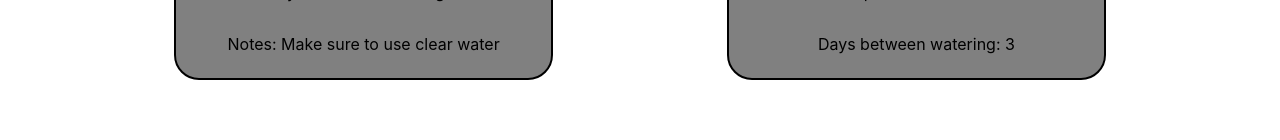
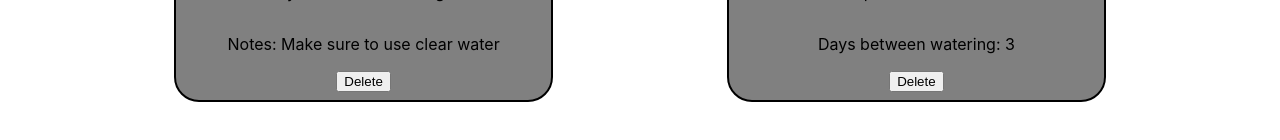
Before and after one commit to ft-watermyplants-1/front-end, a React (Create React App) app in the folder front-end/: page /Gallery in a window 1280 px wide. Shown: the part 548-688 px from the top of the page. Built offline with nearby package versions, Linux system fonts and the light colour scheme.

Commit message:
delete button console logs dummyData

```diff
--- /dev/null
+++ b/front-end/src/components/DeleteButton.js
@@ -0,0 +1,21 @@
+import React, { useState } from 'react';
+import dummyData from './dummyData';
+
+
+
+const DeleteButton = (props) => {
+    const { index } = props;
+
+    const deleteCard = () => {
+        dummyData.splice(index, 1);
+        console.log(dummyData);
+    }
+
+    return (
+        <div>
+            <button onClick = {deleteCard}>Delete</button>
+        </div>
+    )
+}
+
+export default DeleteButton;
--- a/front-end/src/components/PlantCreate.js
+++ b/front-end/src/components/PlantCreate.js
@@ -1,5 +1,5 @@
 import React from "react";
-import Modal from "react-modal";
+// import Modal from "react-modal";
 
 export default function PlantModal(props) {
   const { values, submit, change, /* errors, */ disabled } = props;
--- a/front-end/src/components/gallery.js
+++ b/front-end/src/components/gallery.js
@@ -1,11 +1,12 @@
 import React, { useState, useEffect } from "react";
 //import { Route, Switch, Link } from "react-router-dom";
-import PlantCard from "./PlantCard";
+import PlantCard from "./plantCard";
 //import * as yup from "yup";
 import axios from "axios";
 import styled from "styled-components";
 import PlantCreate from "./PlantCreate";
 import dummyData from "./dummyData";
+import DeleteButton from "./DeleteButton";
 //import * as yup from "yup";
 
 const StyledPlants = styled.div`
@@ -102,9 +103,9 @@ export default function Gallery(props) {
       </div>
 
       <StyledPlants>
-        {plants.map((plant) => {
+        {plants.map((plant, idx) => {
           //console.log(plant.nickname);
-          return <PlantCard key={plant.plant_id} plant={plant} />;
+          return <PlantCard key={plant.plant_id} plant={plant} i = {idx} />;
         })}
       </StyledPlants>
     </div>
--- a/front-end/src/components/plantCard.js
+++ b/front-end/src/components/plantCard.js
@@ -1,5 +1,6 @@
 import React from "react";
 import styled from "styled-components";
+import DeleteButton from "./DeleteButton";
 
 const StyledPhoto = styled.img`
   width: 100%;
@@ -27,7 +28,7 @@ const StyledPlant = styled.div`
 `;
 
 export default function PlantCard(props) {
-  const { plant } = props;
+  const { plant, i } = props;
 
   return (
     <StyledPlant className="plant">
@@ -43,6 +44,7 @@ export default function PlantCard(props) {
       <p>Species: {plant.species}</p>
       <p>Days between watering: {plant.days_between_watering}</p>
       {plant.notes ? <p>Notes: {plant.notes}</p> : null}
+      <DeleteButton index = {i}/>
     </StyledPlant>
   );
 }
```
Also changed, not shown: 1 other file (tests, documents, lock files or other folders).
